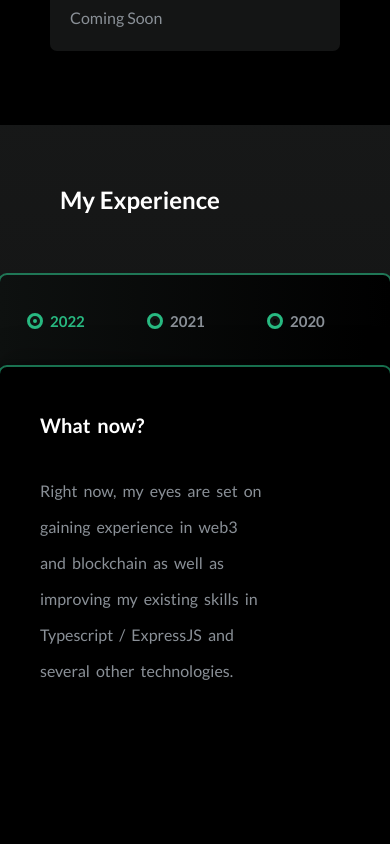
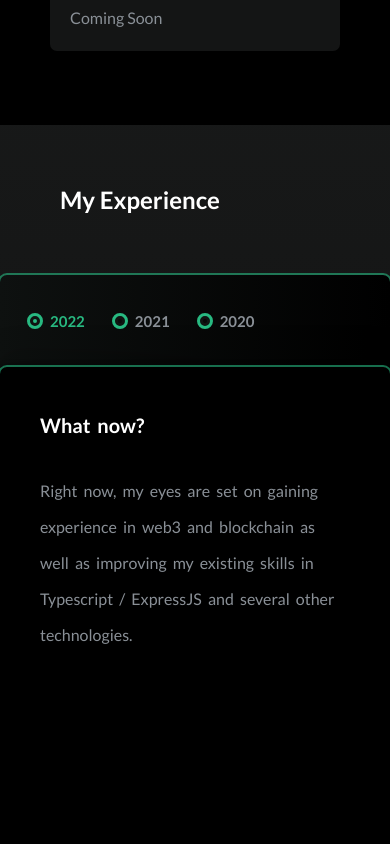
Before and after one commit to babilonczyk/babilonczyk.github.io, a React (Create React App) app: page / in a window 390 px wide. Shown: the part 2160-3004 px from the top of the page. Built offline with nearby package versions, Linux system fonts and the light colour scheme.

Commit message:
Fix mobile version

```diff
--- a/src/assets/css/experience.css
+++ b/src/assets/css/experience.css
@@ -1,6 +1,6 @@
 .experience {
   padding: 10px 30px 15px 30px;
-  min-height: 770px;
+  min-height: 830px;
   width: calc(100% - 60px);
   background: linear-gradient(to bottom, transprent, black); }
   @media only screen and (max-width: 480px) {
@@ -41,7 +41,7 @@
       @media only screen and (max-width: 780px) {
         .experience .experience-box .experience-box-nav {
           display: grid;
-          grid-template-columns: 1fr 1fr 1fr;
+          grid-template-columns: auto auto auto 1fr;
           padding: 0 30px;
           width: calc( 100% - 60px);
           grid-template-rows: 1fr;
@@ -148,14 +148,13 @@
           font-size: 16px;
           word-spacing: 3px;
           line-height: 36px;
-          color: #8a9097;
-          width: calc(100% - 165px); }
+          color: #8a9097; }
           .experience .experience-box .experience-box-content .experience-box-content-box .experience-box-content-panel p span {
             display: block;
             margin: 13px 0; }
           @media only screen and (max-width: 780px) {
             .experience .experience-box .experience-box-content .experience-box-content-box .experience-box-content-panel p {
-              padding: 30px 55px 40px 40px; } }
+              padding: 30px 55px 70px 40px; } }
       .experience .experience-box .experience-box-content .gn-ball-r {
         position: absolute;
         right: -25px;
--- a/src/assets/css/index.css
+++ b/src/assets/css/index.css
@@ -632,7 +632,7 @@ body {
               line-height: 36px; }
   body .App .experience {
     padding: 10px 30px 15px 30px;
-    min-height: 770px;
+    min-height: 830px;
     width: calc(100% - 60px);
     background: linear-gradient(to bottom, transprent, black); }
     @media only screen and (max-width: 480px) {
@@ -673,7 +673,7 @@ body {
         @media only screen and (max-width: 780px) {
           body .App .experience .experience-box .experience-box-nav {
             display: grid;
-            grid-template-columns: 1fr 1fr 1fr;
+            grid-template-columns: auto auto auto 1fr;
             padding: 0 30px;
             width: calc( 100% - 60px);
             grid-template-rows: 1fr;
@@ -780,14 +780,13 @@ body {
             font-size: 16px;
             word-spacing: 3px;
             line-height: 36px;
-            color: #8a9097;
-            width: calc(100% - 165px); }
+            color: #8a9097; }
             body .App .experience .experience-box .experience-box-content .experience-box-content-box .experience-box-content-panel p span {
               display: block;
               margin: 13px 0; }
             @media only screen and (max-width: 780px) {
               body .App .experience .experience-box .experience-box-content .experience-box-content-box .experience-box-content-panel p {
-                padding: 30px 55px 40px 40px; } }
+                padding: 30px 55px 70px 40px; } }
         body .App .experience .experience-box .experience-box-content .gn-ball-r {
           position: absolute;
           right: -25px;
--- a/src/assets/scss/experience.scss
+++ b/src/assets/scss/experience.scss
@@ -2,7 +2,7 @@
 
 .experience{
     padding: 10px 30px 15px 30px;
-    min-height: 770px;
+    min-height: 830px;
     width: calc(100% - 60px);
     background:  linear-gradient(to bottom, transprent, black);
 
@@ -51,7 +51,7 @@
 
             @media only screen and (max-width: 780px) {
                 display: grid;
-                grid-template-columns: 1fr 1fr 1fr;
+                grid-template-columns: auto auto auto 1fr;
                 padding: 0 30px;
                 width: calc( 100% - 60px);
                 grid-template-rows: 1fr;
@@ -202,7 +202,6 @@
                         word-spacing: 3px;
                         line-height: 36px;
                         color: $paper-gray;
-                        width: calc(100% - 165px);
 
                         span{
                             display: block;
@@ -210,7 +209,7 @@
                         }
 
                         @media only screen and (max-width: 780px) {
-                            padding: 30px 55px 40px 40px;
+                            padding: 30px 55px 70px 40px;
                          }
                     }
                 }
--- a/src/components/Experience.tsx
+++ b/src/components/Experience.tsx
@@ -37,7 +37,6 @@ const Experience: React.FC  = () => {
                               Right now, my eyes are set on gaining experience in web3 and blockchain
                               as well as improving my existing skills in Typescript / ExpressJS and several other technologies.
                               <br /><br />
-
                             </p>
                         </TabPanel>
                         <TabPanel className="experience-box-content-panel">
```
